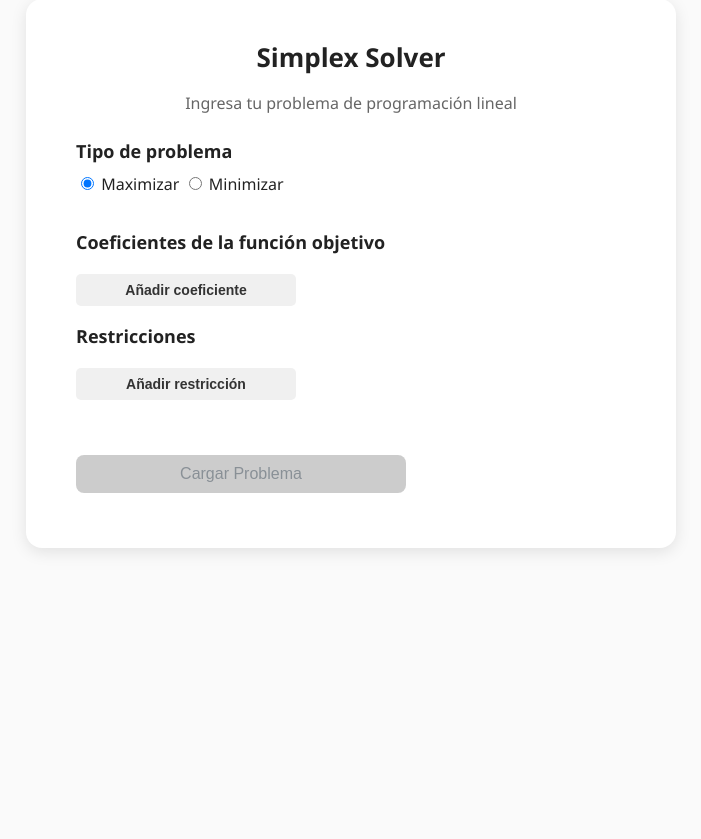
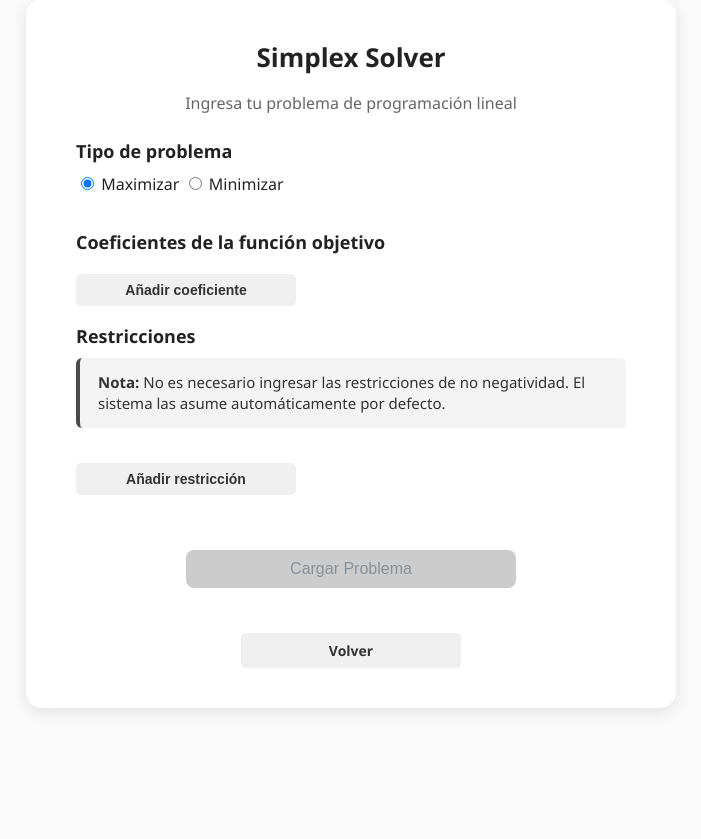
Before and after one commit to the-utn-team/simplex-solver, a Flask app: page /new in a window 1280 px wide. Shown: the part 41-880 px from the top of the page, without its empty margins (289-990 px from the left). Run offline with Flask 3, Linux system fonts and the light colour scheme.

Commit message:
Mejoras de calidad visual y mensajes

```diff
--- a/app/controllers/solver_controller.py
+++ b/app/controllers/solver_controller.py
@@ -10,7 +10,6 @@ from scipy.optimize import linprog
 from app.services import StorageService
 import tempfile
 import os
-import json
 from typing import Tuple, List, Any, Dict
 
 # Plan A
--- a/app/controllers/ui_controller.py
+++ b/app/controllers/ui_controller.py
@@ -65,7 +65,7 @@ def new_problem():
 
         storage.save_problem({"problema_definicion": problem_data})
 
-        return render_template("preview.html", problem_data=problem_data)
+        return render_template("preview.html", problem_data=problem_data, from_page="new")
 
     return render_template("new_problem.html")
 
@@ -99,9 +99,10 @@ def load_problem():
             return redirect(url_for("ui.load_problem"))
 
         storage.save_problem({"problema_definicion": problem})
-        return render_template("preview.html", problem_data=problem)
+        return render_template("preview.html", problem_data=problem, from_page="load")
 
     return render_template("load_problem.html")
+
 
 def validate_problem_structure(problem: dict) -> tuple[bool, str]:
     """
@@ -145,7 +146,6 @@ def validate_problem_structure(problem: dict) -> tuple[bool, str]:
     return True, ""
 
 
-
 @ui_bp.route('/preview', methods=['POST'])
 def preview_problem():
     """
@@ -163,7 +163,7 @@ def preview_problem():
 
         storage.save_problem({"problema_definicion": problem_data})
 
-        return render_template("preview.html", problem_data=problem_data)
+        return render_template("preview.html", problem_data=problem_data, from_page="new")
 
     except Exception as e:
         flash(f"Error al procesar el problema: {e}", "error")
@@ -175,6 +175,7 @@ def procesar_formulario():
     data = request.get_json()  # si el formulario se envía como JSON
     print("Datos recibidos:", data)
     return jsonify({"status": "ok", "data_recibida": data}), 200
+
 
 @ui_bp.route('/solve', methods=['POST'])
 def solve_problem():
--- a/static/style.css
+++ b/static/style.css
@@ -233,6 +233,16 @@ input[type="file"] {
     text-align: center;
 }
 
+.info-box {
+    background: #f3f3f3;
+    padding: 14px 18px;
+    border-left: 4px solid #4a4a4a;
+    border-radius: 6px;
+    font-size: 15px;
+    color: #333;
+    margin-bottom: 25px;
+    line-height: 1.4;
+}
 
 /* ---------------------------------------------- */
 /* --- INICIO: ESTILOS MODIFICADOS PARA GILP --- */
--- a/templates/index.html
+++ b/templates/index.html
@@ -26,7 +26,7 @@
         <h1>Simplex Solver</h1>
         <p class="subtitle">Selecciona una opción para comenzar</p>
 
-        <div class="buttons-container">
+        <div class="button-container">
             <a href="{{ url_for('ui.new_problem') }}" class="btn-secondary">Nuevo problema</a>
             <a href="{{ url_for('ui.load_problem') }}" class="btn-secondary">Cargar problema</a>
         </div>
--- a/templates/new_problem.html
+++ b/templates/new_problem.html
@@ -138,12 +138,22 @@
             <!-- Restricciones -->
             <section class="constraints-section">
                 <h3>Restricciones</h3>
+                <div class="info-box">
+                    <strong>Nota:</strong> No es necesario ingresar las restricciones de no negatividad.
+                    El sistema las asume automáticamente por defecto.
+                </div>
                 <div id="constraints-container" class="constraints-container"></div>
                 <button type="button" id="add-constraint" class="btn-secondary">Añadir restricción</button>
             </section>
 
-            <!-- Botón de envío principal -->
-            <button id="btnCalcular" type="submit" class="btn-submit" disabled>Cargar Problema</button>
+            <!-- Botones -->
+            <div class="button-container">
+                <button id="btnCalcular" type="submit" class="btn-submit" disabled>Cargar Problema</button>
+            </div>
+
+            <div class="button-container">
+                <a href="{{ url_for('ui.index') }}" class="btn-secondary">Volver</a>
+            </div>
 
         </form>
     </div>
--- a/templates/preview.html
+++ b/templates/preview.html
@@ -57,11 +57,11 @@
             </div>
         </div>
 
-        <div class="button-group">
+        <div class="button-grofup">
             <form action="{{ url_for('ui.solve_problem') }}" method="POST" style="display:inline;">
                 <button type="submit" class="btn-submit">Resolver Problema</button>
             </form>
-            <a href="{{ url_for('ui.new_problem') }}" class="btn-secondary">← Volver</a>
+            <a class="btn btn-secondary" href="{{ url_for('ui.' + from_page + '_problem') }}">Volver</a>
         </div>
     </div>
 </body>
--- a/templates/solution.html
+++ b/templates/solution.html
@@ -58,7 +58,7 @@
 
         <!-- Tu botón original -->
         <div class="button-group">
-            <a href="{{ url_for('ui.new_problem') }}" class="btn-secondary">← Nuevo problema</a>
+            <a href="{{ url_for('ui.index') }}" class="btn-secondary">← Nuevo problema</a>
 
             <!-- --- INICIO DE CAMBIOS (exportación en pdf) --- -->
             <!-- Añadimos el botón de PDF -->
```
Also changed, not shown: 1 other file.
